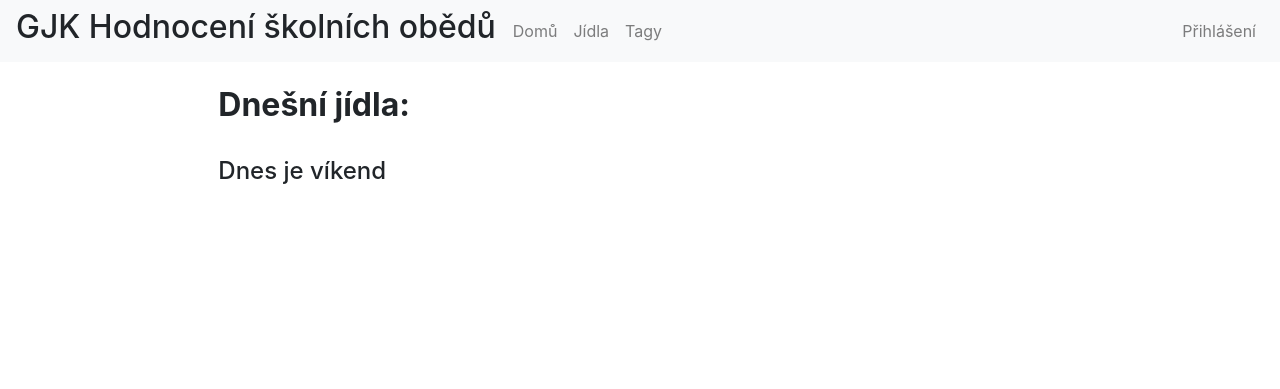
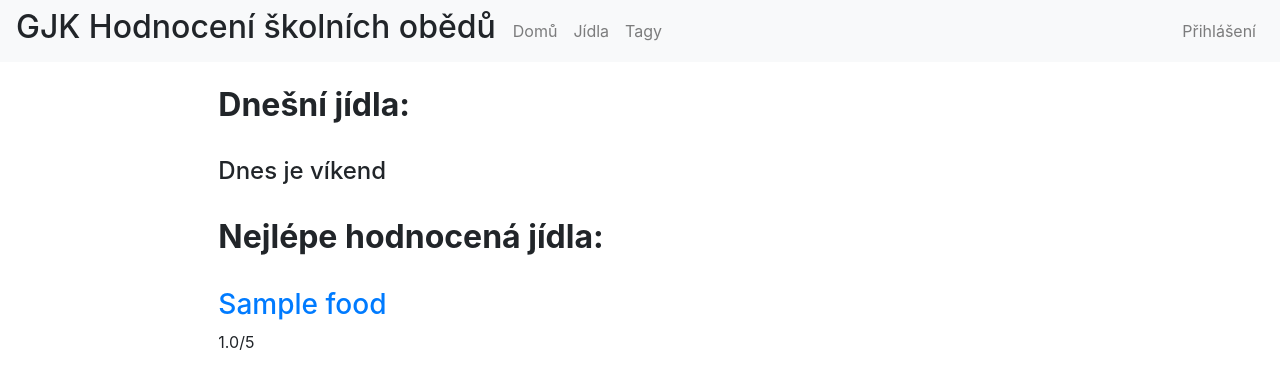
Before and after one commit to Docksein/Maturitni-prace, a Django app: page / in a window 1280 px wide. Shown: the top 389 px of the page. Run offline with Django 4.2, Linux system fonts and the light colour scheme; tables that the repository leaves empty hold one stand-in row (values such as "Sample post"); some libraries are stand-ins or nearby versions.

Commit message:
home page has top 5 rated foods

```diff
--- a/reviews/models.py
+++ b/reviews/models.py
@@ -32,6 +32,14 @@ class Food (models.Model):
         all_ratings = map(lambda x: x.ratings, self.review_set.all())
         return str(numpy.mean(list(all_ratings)))[:3]
 
+    def average_rating_home(self):
+        all_ratings = str(numpy.mean(list(map(lambda x: x.ratings, self.review_set.all()))))[:3]
+        if all_ratings == "nan":
+            return "0"
+        else:
+            return all_ratings
+
+
     def get_absolute_url(self):
         return reverse("food_reviews", kwargs={"food_id": self.id})
 
--- a/reviews/views.py
+++ b/reviews/views.py
@@ -21,9 +21,10 @@ def home_view(request, *args, **kwargs):
 
     today = timezone.now()
     food_list = Food.objects.filter(upload_date__year=today.year, upload_date__month=today.month, upload_date__day=today.day)
+    highest_rated = sorted(Food.objects.all(), key=lambda o: (o.average_rating_home()), reverse=True)[:5]
     weekend = is_weekend()
 
-    return render(request, "home.html", {"food_list":food_list, "weekend":weekend})
+    return render(request, "home.html", {"food_list":food_list, "weekend":weekend, "highest_rated":highest_rated})
 
 def food_list_view(request):
 
--- a/templates/home.html
+++ b/templates/home.html
@@ -18,4 +18,18 @@
     {% endif %}
 {% endfor %}
 
+<br />
+<h2 class="font-weight-bold">Nejlépe hodnocená jídla:</h2>
+<br />
+
+{% for food in highest_rated %}
+    <h3><a href="{{ food.get_absolute_url }}">{{ food.title }}</a></h3>
+    {% if food.average_rating == "nan"  %}
+        <p>Nehodnoceno</p>
+    {% else %}
+        <p>{{ food.average_rating }}/5</p>
+    {% endif %}
+{% endfor %}
+
+
 {% endblock %}
--- a/templates/reviews.html
+++ b/templates/reviews.html
@@ -18,6 +18,7 @@
 
         </div>
       <div class="col-sm">
+        <br/>
         <h4>
         {% if food.average_rating == "nan"  %}
             <strong>Hodnocení: </strong>Nehodnoceno
```
